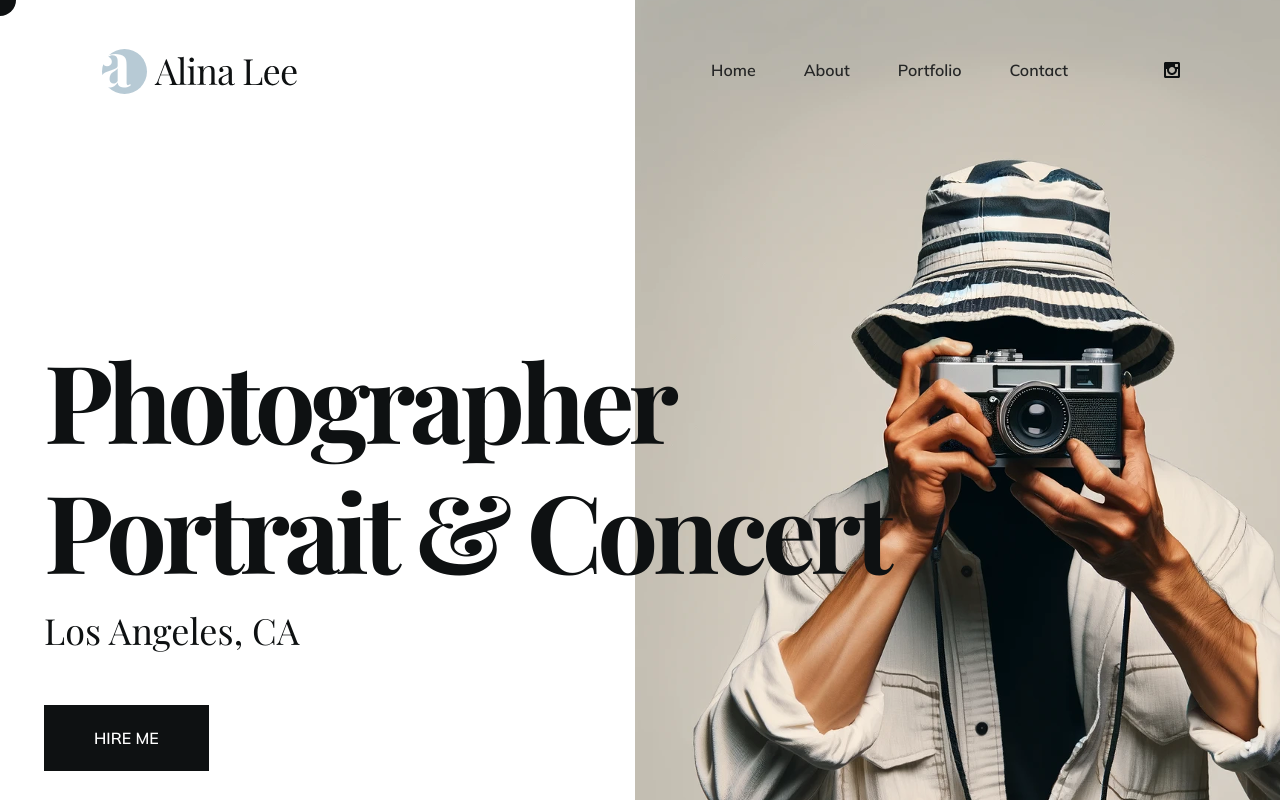
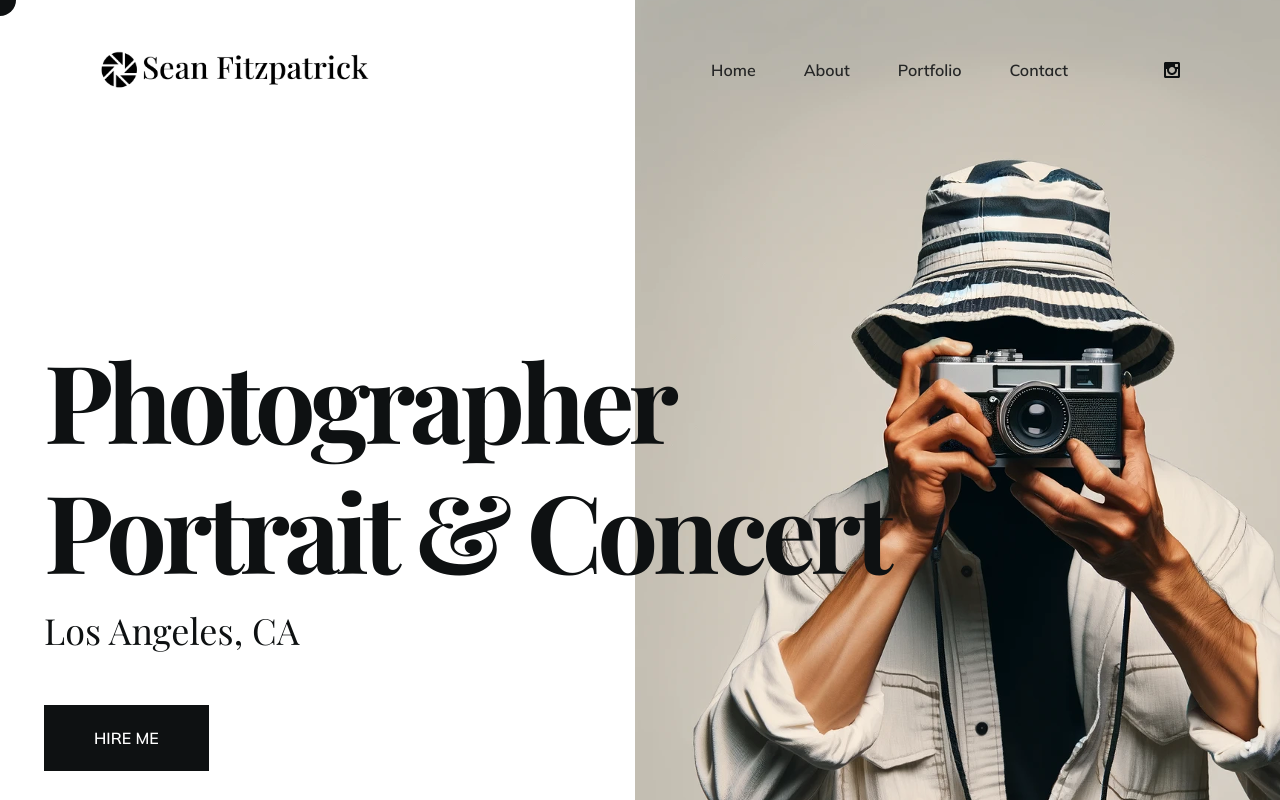
Before and after one commit to davidwiese/seanfitzpatrickphotography, a React (Create React App) app: page / in a window 1280 px wide. Shown: the top 800 px of the page. Built offline with nearby package versions, Linux system fonts and the light colour scheme; a web font is replaced by a local one.

Commit message:
Add logo

```diff
--- a/src/components/Header.js
+++ b/src/components/Header.js
@@ -1,6 +1,6 @@
 import React, { useContext } from "react";
 import Socials from "./Socials";
-import Logo from "../img/header/logo.svg";
+import Logo from "../img/header/logo.png";
 import MobileNav from "./MobileNav";
 import { Link } from "react-router-dom";
 import { CursorContext } from "../context/CursorContext";
@@ -16,7 +16,7 @@ const Header = () => {
 					onMouseEnter={mouseEnterHandler}
 					onMouseLeave={mouseLeaveHandler}
 					to={"/"}
-					className="max-w-[200px]"
+					className="max-w-[270px]"
 				>
 					<img src={Logo} alt="homepage" />
 				</Link>
```
Also changed, not shown: src/img/header/logo.png (added), src/img/header/logo.svg (deleted).
